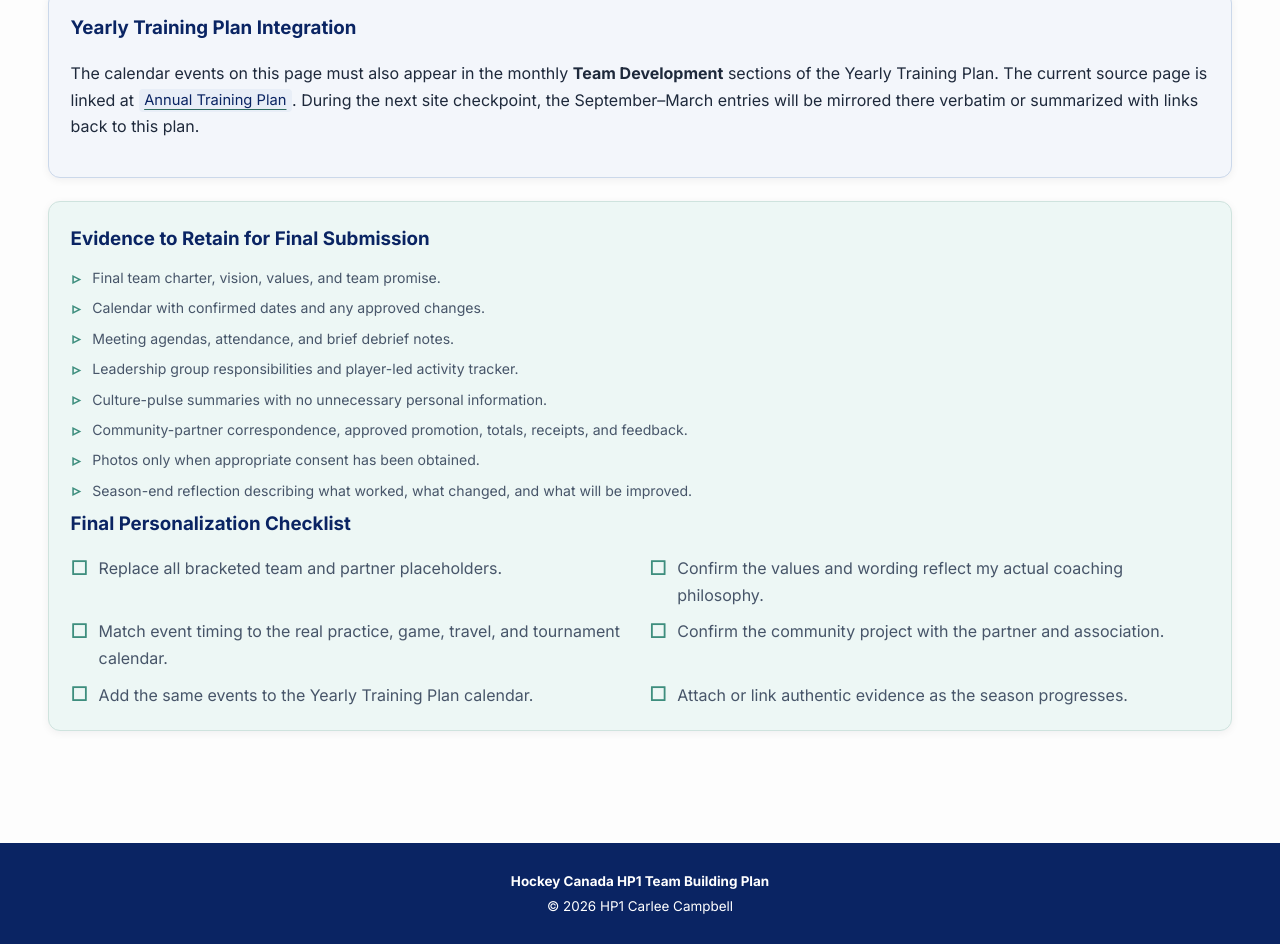
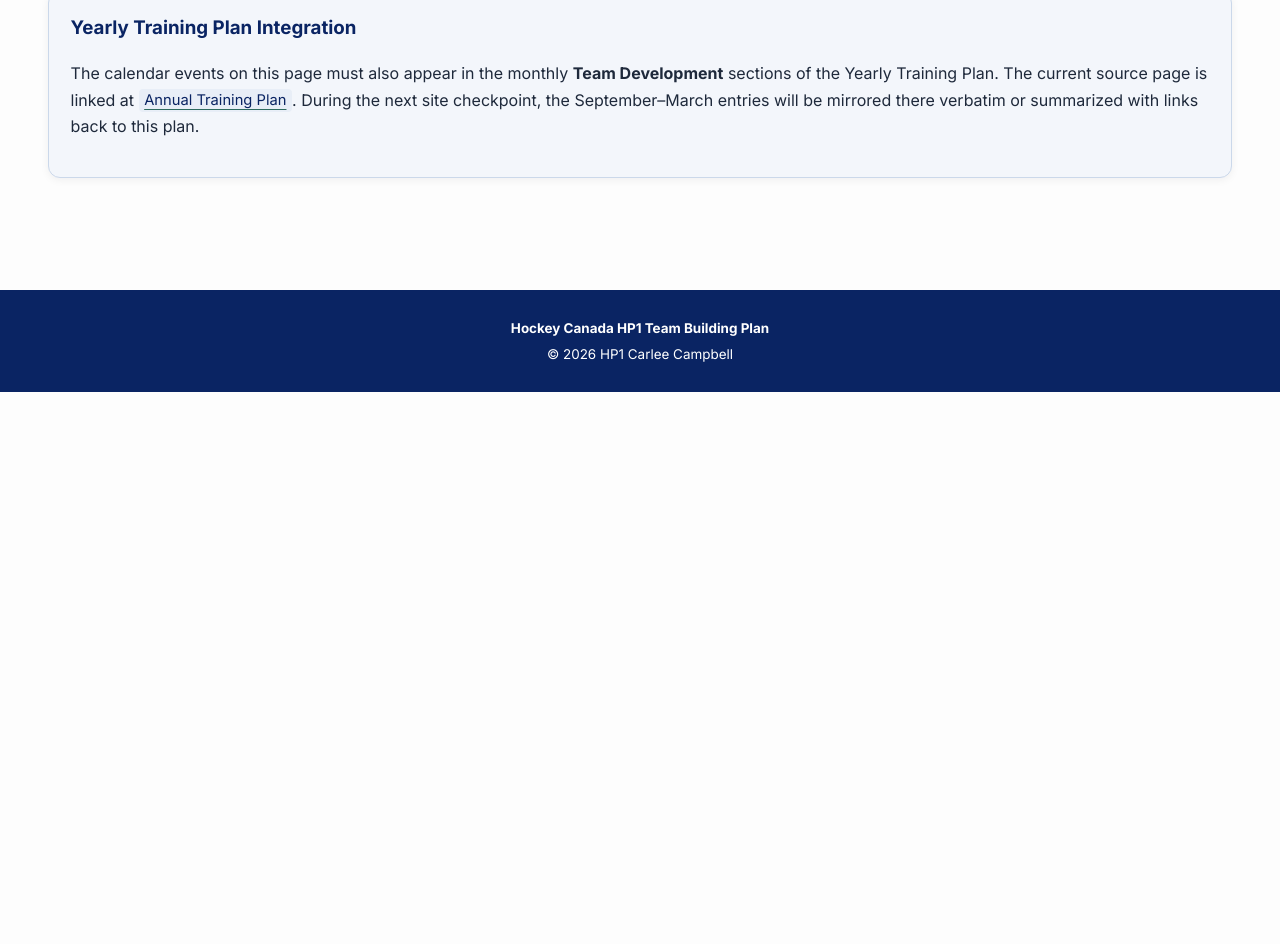
Before and after one commit to ccampbell1988/HP1-Post-Task-Section-B-Part-6-Team-Building, a plain HTML site: page index.html in a window 1280 px wide. Shown: the part 8310-9254 px from the top of the page. After the commit the page ends 8702 px from the top, so only its background shows below. Drawn offline with Linux system fonts and the light colour scheme.

Commit message:
Remove Evidence to Retain and Final Personalization Checklist
Co-Authored-By: Claude Opus 5.5 <noreply@anthropic.com>

```diff
--- a/index.html
+++ b/index.html
@@ -1404,30 +1404,6 @@
                     <h3>Yearly Training Plan Integration</h3>
                     <p>The calendar events on this page must also appear in the monthly <strong>Team Development</strong> sections of the Yearly Training Plan. The current source page is linked at <a href="https://ccampbell1988.github.io/HP1-post-task-year-plan-new/"><code>Annual Training Plan</code></a>. During the next site checkpoint, the September–March entries will be mirrored there verbatim or summarized with links back to this plan.</p>
                 </div>
-
-                <div class="review-panel">
-                    <h3>Evidence to Retain for Final Submission</h3>
-                    <ul class="evidence-list">
-                        <li>Final team charter, vision, values, and team promise.</li>
-                        <li>Calendar with confirmed dates and any approved changes.</li>
-                        <li>Meeting agendas, attendance, and brief debrief notes.</li>
-                        <li>Leadership group responsibilities and player-led activity tracker.</li>
-                        <li>Culture-pulse summaries with no unnecessary personal information.</li>
-                        <li>Community-partner correspondence, approved promotion, totals, receipts, and feedback.</li>
-                        <li>Photos only when appropriate consent has been obtained.</li>
-                        <li>Season-end reflection describing what worked, what changed, and what will be improved.</li>
-                    </ul>
-
-                    <h3>Final Personalization Checklist</h3>
-                    <ul class="checklist">
-                        <li>Replace all bracketed team and partner placeholders.</li>
-                        <li>Confirm the values and wording reflect my actual coaching philosophy.</li>
-                        <li>Match event timing to the real practice, game, travel, and tournament calendar.</li>
-                        <li>Confirm the community project with the partner and association.</li>
-                        <li>Add the same events to the Yearly Training Plan calendar.</li>
-                        <li>Attach or link authentic evidence as the season progresses.</li>
-                    </ul>
-                </div>
             </section>
         </main>
 
```
